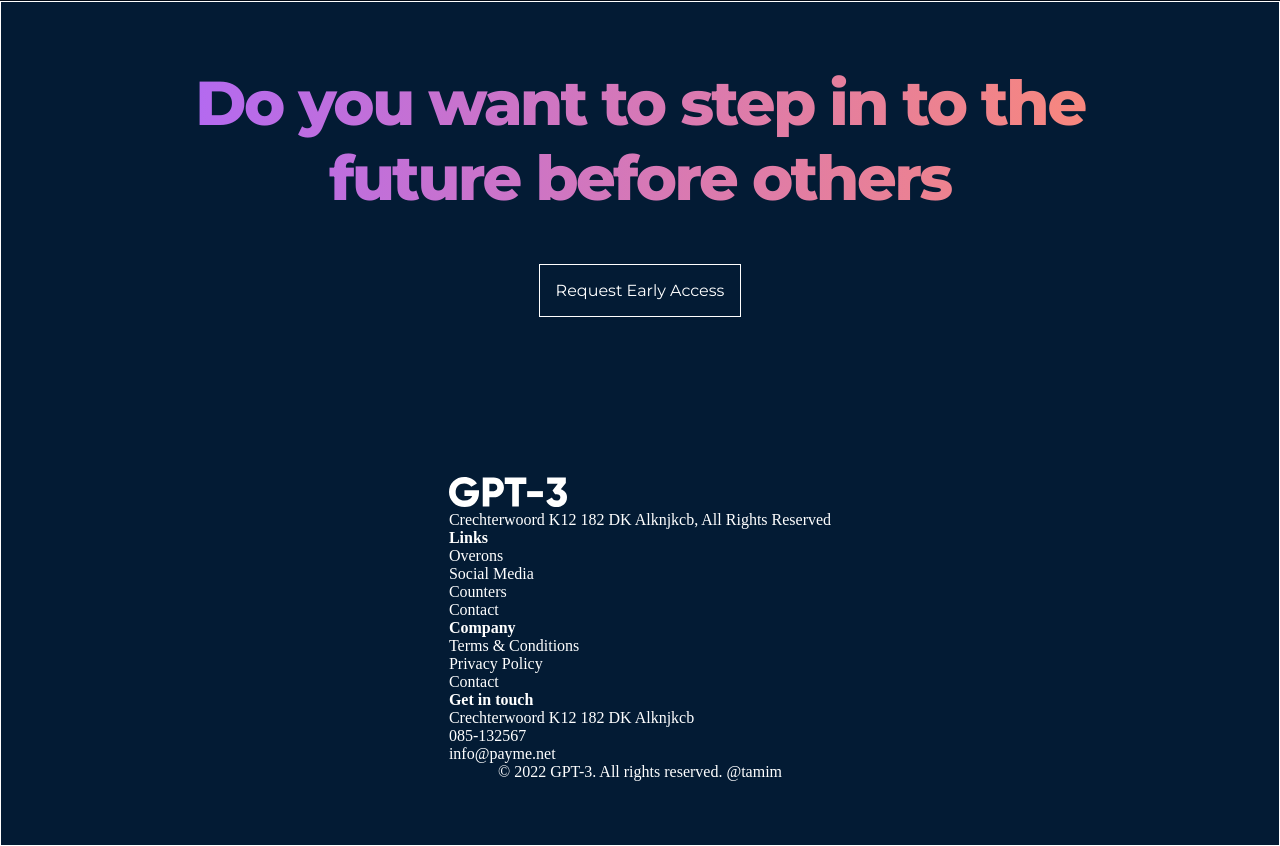
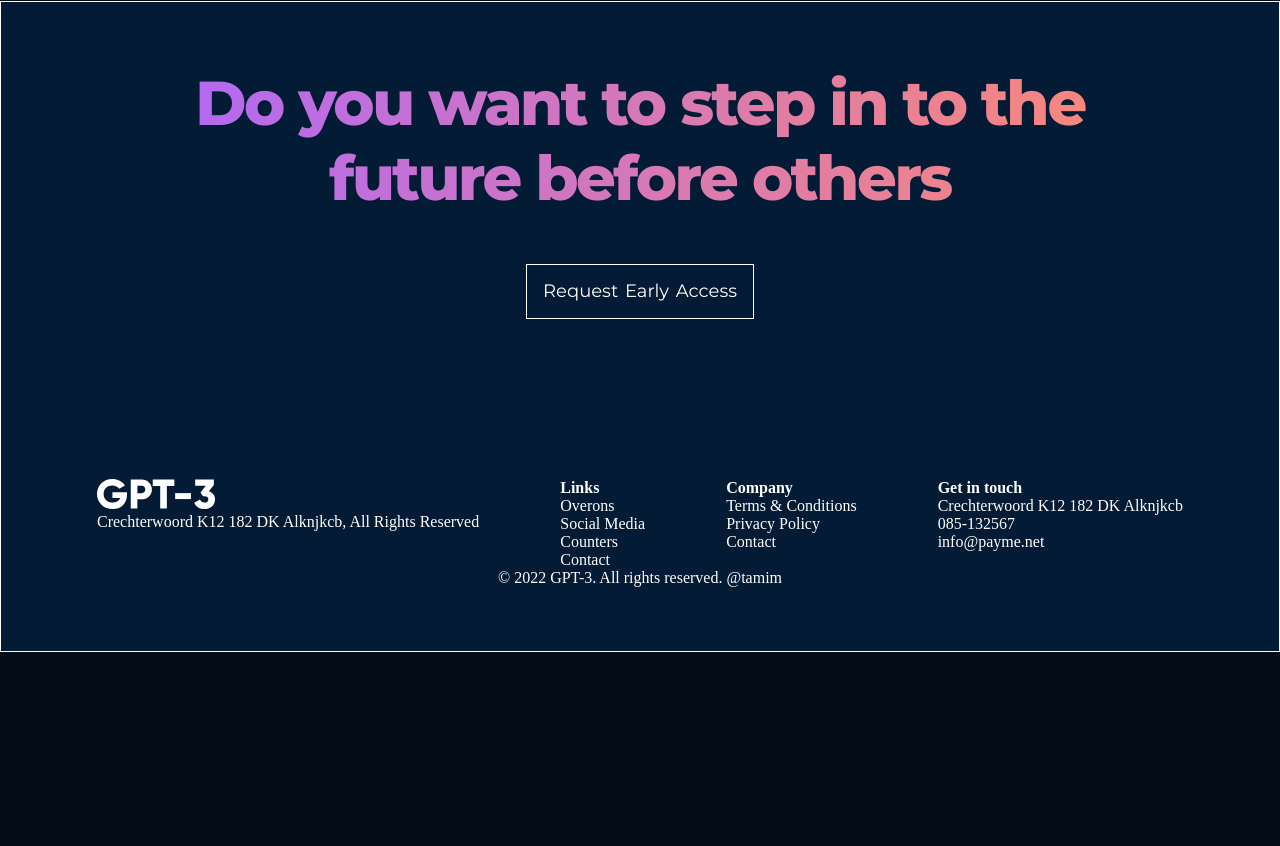
Before and after one commit to tamimhasan19702/responsive-REACT-website, a React (Create React App) app: page / in a window 1280 px wide. Shown: the part 5382-6228 px from the top of the page. After the commit the page ends 6034 px from the top, so only its background shows below. Built offline with nearby package versions, Linux system fonts and the light colour scheme.

Commit message:
basic structure css done

```diff
--- a/src/containers/footer/footer.css
+++ b/src/containers/footer/footer.css
@@ -34,3 +34,22 @@
     cursor: pointer;
     font-family: var(--font-family);
 }
+
+.gpt3-footer-btn p{
+    box-sizing: border-box;
+    font-family: var(--font-family);
+    font-size: 18px;
+    line-height: 21px;
+    color: #fff;
+    word-spacing: 2px;
+}
+
+.gpt3-footer-links{
+    display: flex;
+    justify-content: space-between;
+    align-items: flex-start;
+    flex-wrap: wrap;
+    flex-direction: row;
+    width: 100%;
+    text-align: left;
+}
```
